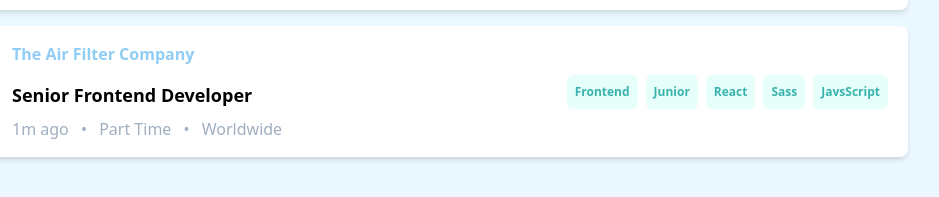
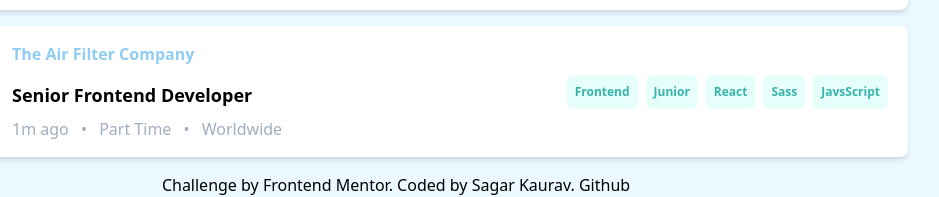
Before and after one commit to sagarkaurav/frontend-mentor-job-listings-with-filtering, a website: page public/index.html in a window 1280 px wide. Shown: the part 1497-1694 px from the top of the page, 244-1183 px from the left. Before the commit the page ends 1670 px from the top, so only its background shows below. Drawn offline with nearby package versions, Linux system fonts and the light colour scheme; files that its build step writes are made by us from their sources.

Commit message:
add footer

```diff
--- a/public/index.html
+++ b/public/index.html
@@ -25,6 +25,11 @@
         <div id="listings">
         </div>
     </div>
+    <div class="text-center">
+        Challenge by <a href="https://www.frontendmentor.io?ref=challenge" target="_blank">Frontend Mentor</a>.
+        Coded by <a href="https://www.frontendmentor.io/profile/sagarkaurav">Sagar Kaurav</a>.
+        <a href="https://github.com/sagarkaurav">Github</a>
+      </div>
     <script src="./js/app_state.js" ></script>
     <script>
         function makeListingCard(listing) {
```
